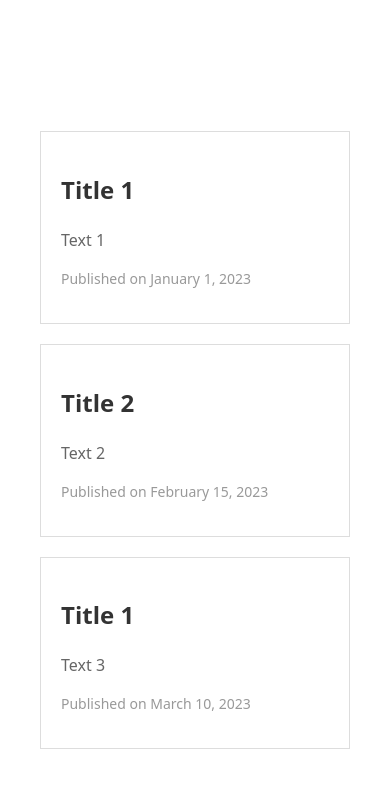
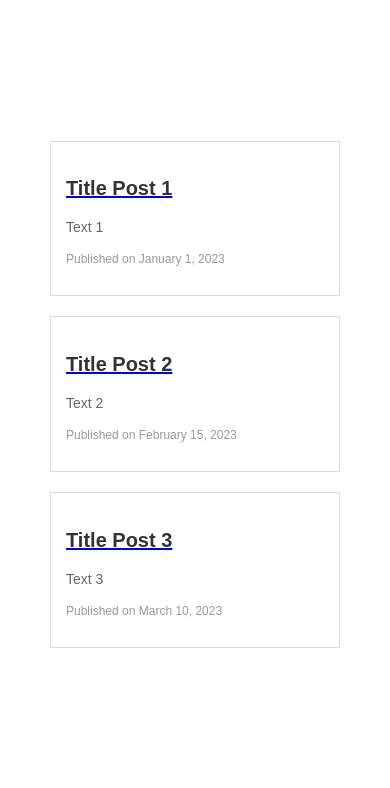
Before and after one commit to COrarden/ReactChallenges, a React (Vite) app: page / in a window 390 px wide. Shown: the top 788 px of the page. Built offline with nearby package versions, Linux system fonts and the light colour scheme.

Commit message:
finalized challenge 1

```diff
--- a/src/App.jsx
+++ b/src/App.jsx
@@ -6,21 +6,21 @@ import BlogPostList from './components/BlogPostList';
 const samplePosts = [
   {
     id: '1',
-    title: 'Title 1',
+    title: 'Title Post 1',
     summary: 'Text 1',
     date: '2023-01-01',
     url: '/posts/1',
   },
   {
     id: '2',
-    title: 'Title 2',
+    title: 'Title Post 2',
     summary: 'Text 2',
     date: '2023-02-15',
     url: '/posts/2',
   },
   {
     id: '3',
-    title: 'Title 1',
+    title: 'Title Post 3',
     summary: 'Text 3',
     date: '2023-03-10',
     url: '/posts/3',
--- a/src/components/BlogPostItem.jsx
+++ b/src/components/BlogPostItem.jsx
@@ -1,7 +1,7 @@
 import { Link } from 'react-router-dom';
 import styles from './BlogPostItem.module.css';
 
-export default function BlogPostItem({ title, summary, date, url }) {
+export default function BlogPostItem({ title, summary, date, url }){
   const formattedDate = new Date(date).toLocaleDateString('en-US', {
     year: 'numeric', month: 'long', day: 'numeric'
   });
--- a/src/components/BlogPostItem.module.css
+++ b/src/components/BlogPostItem.module.css
@@ -1,24 +1,51 @@
 .blogPostItem {
-  background: #fff;
-  border: 1px solid #ddd;
+  background: #FFFFFF;
+  border: 1px solid #DDDDDD;
   padding: 20px;
+  font-family: 'Arial', sans-serif;
 }
 
-.title {
-  text-decoration: none;
-  color: #333;
+.title h2 {
+  font-size: 24px;
+  font-weight: bold;
+  color: #333333;
+  margin-bottom: 10px;
 }
 
 .title:hover {
   color: #007BFF;
+  text-decoration: none;
 }
 
 .summary {
   font-size: 16px;
-  color: #666;
+  color: #666666;
+  margin-bottom: 8px;
 }
 
 .date {
   font-size: 14px;
-  color: #999;
+  color: #999999;
 }
+.author {
+  font-size: 14px;
+  color: #999999;
+}
+
+@media (max-width: 768px) {
+  .title h2 {
+    font-size: 20px;
+  }
+
+  .summary {
+    font-size: 14px;
+  }
+
+  .date {
+    font-size: 12px;
+  }
+
+  .blogPostItem {
+    padding: 15px;
+  }
+}
--- a/src/components/BlogPostList.module.css
+++ b/src/components/BlogPostList.module.css
@@ -2,6 +2,8 @@
   display: grid;
   gap: 20px;
   grid-template-columns: 1fr;
+  padding: 10px;
+  grid-template-columns: repeat(auto-fit, minmax(3pppx, 1fr));
 }
 
 @media (min-width: 769px) {
```
